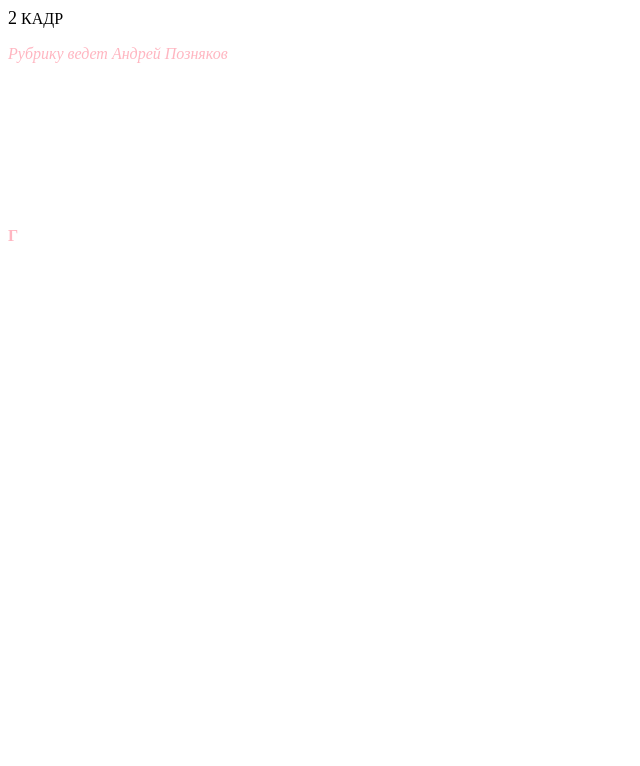
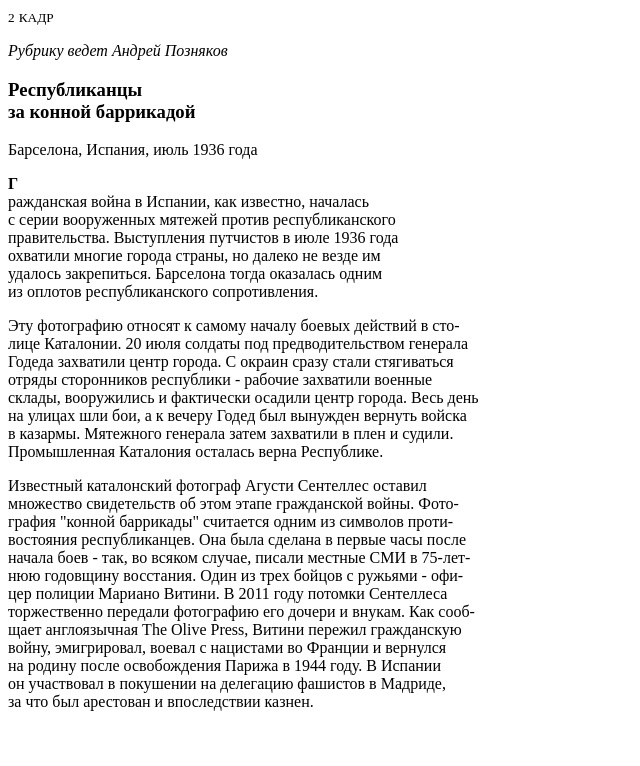
Before and after one commit to WebHeroSchool/magazine_page, a plain HTML site: page index.html in a window 1280 px wide. Shown: the whole page, without its empty margins (0-640 px from the left). Drawn offline with Linux system fonts and the light colour scheme.

Commit message:
reset all styles for index.html, connect style.css to index.html

```diff
--- a/index.html
+++ b/index.html
@@ -1,34 +1,32 @@
 <!DOCTYPE html>
 <html>
 <head>
-	<title>
-		Журнал Дилетант
-	</title>
+	<title>Журнал Дилетант</title>
+	<link rel="stylesheet" href="css/style.css">
 </head>
 <body>
 	<header>
-		<small class="one"><font size="4" face="Corbel">2</font></small>
-		<small class="two"><font size="3" face="Corbel">КАДР</font></small>
+		<small>2</small>
+		<small>КАДР</small>
 	</header>
-	<section class="shapka">
+	<section>
 		<p>
-			<i><font color="LightPink">Рубрику ведет Андрей Позняков</font></i>
+			<i>Рубрику ведет Андрей Позняков</i>
 		</p>
 	</section>
-	<div class="back">
+	<div>
 		<section>
-			<article class="first">
-				<h1 class="resp">
-				<font color="white" face="Corbel" font size="6">Республиканцы<br>
-				за конной баррикадой</font>
+			<article>
+				<h1>Республиканцы<br>
+				за конной баррикадой
 				</h1>
-				<p class="barcelona">
-					<font color="white" face="Corbel" font size="6">Барселона, Испания, июль 1936 года</font>
+				<p>
+				Барселона, Испания, июль 1936 года
 				</p>
-				<aside class="second">
-					<p class="parone">
-						<b><font class="g" face="Century" color="lightpink">Г</font></b>
-							<font color="white" face="Corbel"> <br>
+				<aside>
+					<p>
+						<b>Г</b>
+							<font> <br>
 							ражданская война в Испании, как известно, началась<br>
 							с серии вооруженных мятежей против республиканского<br>
 							правительства. Выступления путчистов в июле 1936 года<br>
@@ -36,18 +34,16 @@
 							удалось закрепиться. Барселона тогда оказалась одним<br>
 							из оплотов республиканского сопротивления.</font>
 					</p>
-					<p class="partwo">
-						<font color="white" face="Corbel">Эту фотографию относят к самому началу боевых действий в сто-<br>
+					<p>Эту фотографию относят к самому началу боевых действий в сто-<br>
 						лице Каталонии. 20 июля солдаты под предводительством генерала<br>
 						Годеда захватили центр города. С окраин сразу стали стягиваться<br>
 						отряды сторонников республики - рабочие захватили военные<br>
 						склады, вооружились и фактически осадили центр города. Весь день<br>
 						на улицах шли бои, а к вечеру Годед был вынужден вернуть войска<br>
 						в казармы. Мятежного генерала затем захватили в плен и судили.<br>
-							Промышленная Каталония осталась верна Республике.</font>
+						Промышленная Каталония осталась верна Республике.
 					</p>
-					<p class="parthree">
-						<font color="white" face="Corbel">Известный каталонский фотограф Агусти Сентеллес оставил<br>
+					<p>Известный каталонский фотограф Агусти Сентеллес оставил<br>
 						множество свидетельств об этом этапе гражданской войны. Фото-<br>
 						графия "конной баррикады" считается одним из символов проти-<br>
 						востояния республиканцев. Она была сделана в первые часы после<br>
@@ -59,13 +55,13 @@
 						войну, эмигрировал, воевал с нацистами во Франции и вернулся<br>
 						на родину после освобождения Парижа в 1944 году. В Испании<br>
 						он участвовал в покушении на делегацию фашистов в Мадриде,<br>
-						за что был арестован и впоследствии казнен.</font>
+						за что был арестован и впоследствии казнен.
 					</p>
 				</aside>
 			</article>
 		</section>
 	</div>
-	<footer class="podval">
+	<footer>
 
 	</footer>
 </body>
```
Lines whose indentation alone changed are shown as unchanged.
